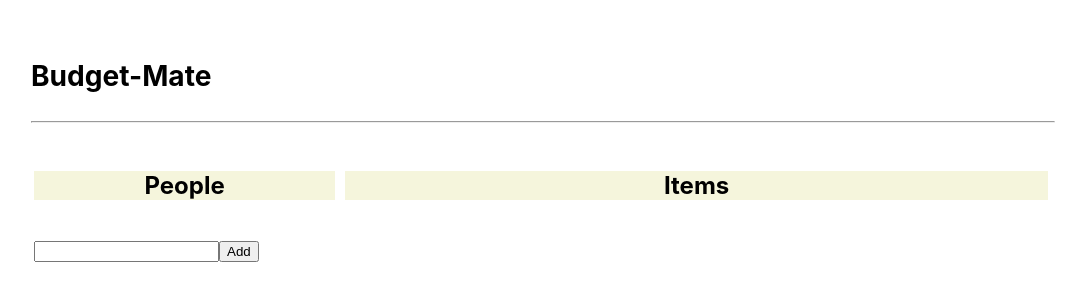
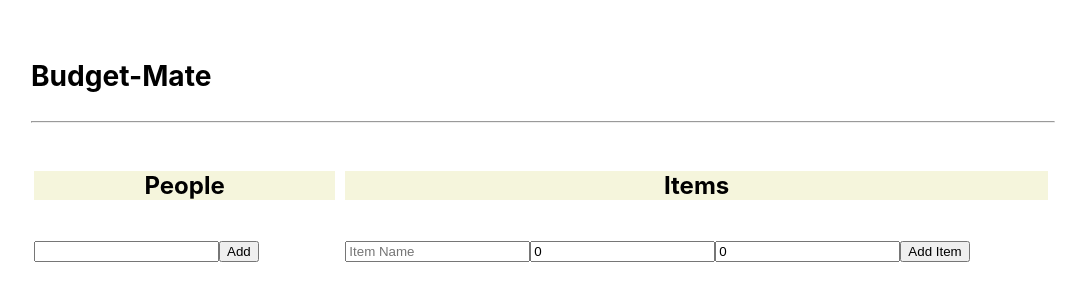
Before and after one commit to radroof22/budget-mate, a React (Create React App) app: page / in a window 1280 px wide. Shown: the top 300 px of the page, without its empty margins (97-1176 px from the left). Built offline with nearby package versions, Linux system fonts and the light colour scheme.

Commit message:
create add and view space for items

```diff
--- a/src/App.js
+++ b/src/App.js
@@ -1,6 +1,6 @@
 import './App.css';
 import PeoplePane from './components/PeoplePane/PeoplePane';
-
+import ItemPane from './components/ItemPane/ItemPane'
 function App() {
   return (
     <div className="App">
@@ -12,9 +12,7 @@ function App() {
         <PeoplePane />
       </div>
       <div className='itemPane'>
-        <div className="innerContent">
-          <h5 className='paneHeader'>Items</h5>
-        </div>
+        <ItemPane/>
       </div>
     </div>
   );
--- /dev/null
+++ b/src/components/ItemPane/ItemPane.js
@@ -0,0 +1,67 @@
+import { useState } from "react";
+
+function ItemPane() {
+  const [items, setItems] = useState([])
+  const [itemCount, setItemCount] = useState(0)
+  const [itemName, setItemName] = useState("");
+  const [itemPrice, setItemPrice] = useState(0);
+  const [itemQuantity, setItemQuantity] = useState(0)
+
+  function addItem() {
+    let item = {
+      id: itemCount,
+      name: itemName,
+      price: itemPrice,
+      quantity: itemQuantity
+    }
+
+    setItems([...items, item]);
+
+    // reset state
+    setItemCount(itemCount + 1);
+    setItemName("")
+    setItemPrice(0)
+    setItemQuantity(0)
+  }
+
+  return (
+      <div className="innerContent">
+        <h5 className='paneHeader'>Items</h5>
+
+          <div>
+            <input
+              placeholder="Item Name"
+              value={itemName}
+              onChange={e => setItemName(e.target.value)}
+            />
+            <input
+              type="number"
+              placeholder="Item Price"
+              value={itemPrice}
+              onChange={e => setItemPrice(e.target.value)}
+            />
+            <input
+              type="number"
+              placeholder="Item Quantity"
+              value={itemQuantity}
+              onChange={e => setItemQuantity(e.target.value)}
+            />
+            <button onClick={addItem}>Add Item</button>
+          </div>
+          <div>
+            <ul>
+              {items.map(item => {
+                return (
+                  <li key={item.id}>
+                    {item.name} - {item.quantity} @ ${item.price}
+                  </li>
+                )
+              })}
+            </ul>
+          </div>
+      </div>
+
+  )
+}
+
+export default ItemPane;
```
